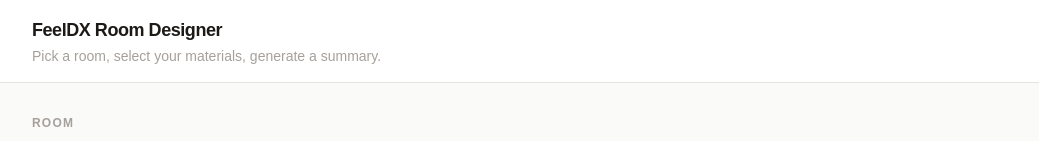
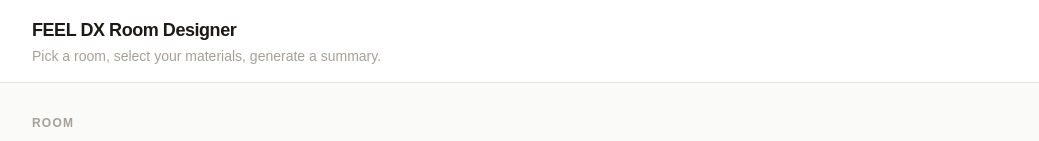
Before and after one commit to masongco/feeldx-app, a Next.js app: page / in a window 1280 px wide. Shown: the top 141 px of the page, without its empty margins (120-1159 px from the left). Built offline with nearby package versions, Linux system fonts and the light colour scheme.

Commit message:
fix: capitalized FEEL DX

```diff
--- a/app/layout.tsx
+++ b/app/layout.tsx
@@ -13,7 +13,7 @@ const geistMono = Geist_Mono({
 });
 
 export const metadata: Metadata = {
-  title: "FeelDX Room Designer",
+  title: "FEEL DX Room Designer",
   description: "Select a room, choose your materials and furniture, and generate a design summary.",
 };
 
--- a/app/page.tsx
+++ b/app/page.tsx
@@ -6,7 +6,7 @@ export default function Home() {
       <header className="bg-white border-b border-stone-200">
         <div className="max-w-5xl mx-auto px-4 sm:px-6 py-4">
           <h1 className="text-lg font-semibold text-stone-900 tracking-tight">
-            FeelDX Room Designer
+            FEEL DX Room Designer
           </h1>
           <p className="text-sm text-stone-400 mt-0.5">
             Pick a room, select your materials, generate a summary.
```
